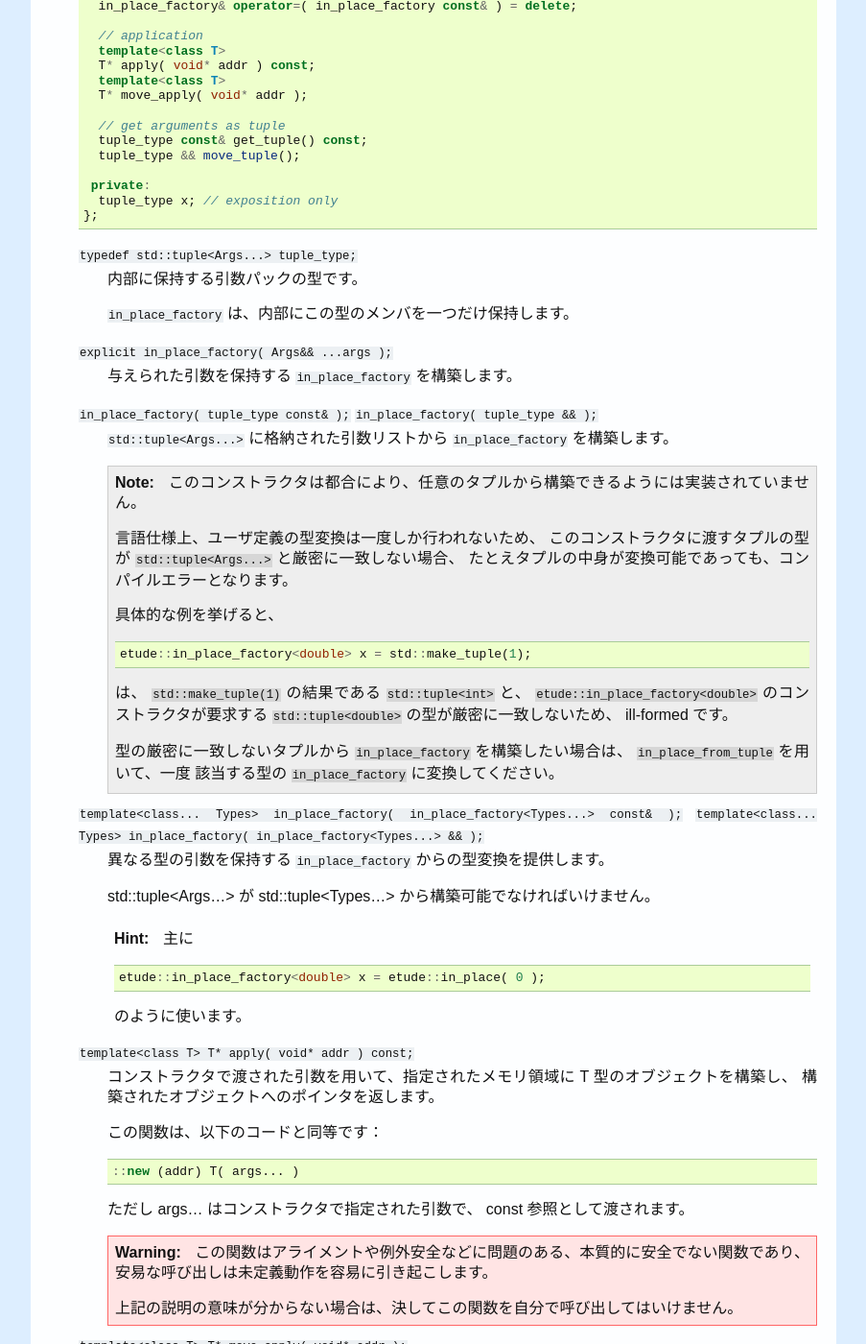
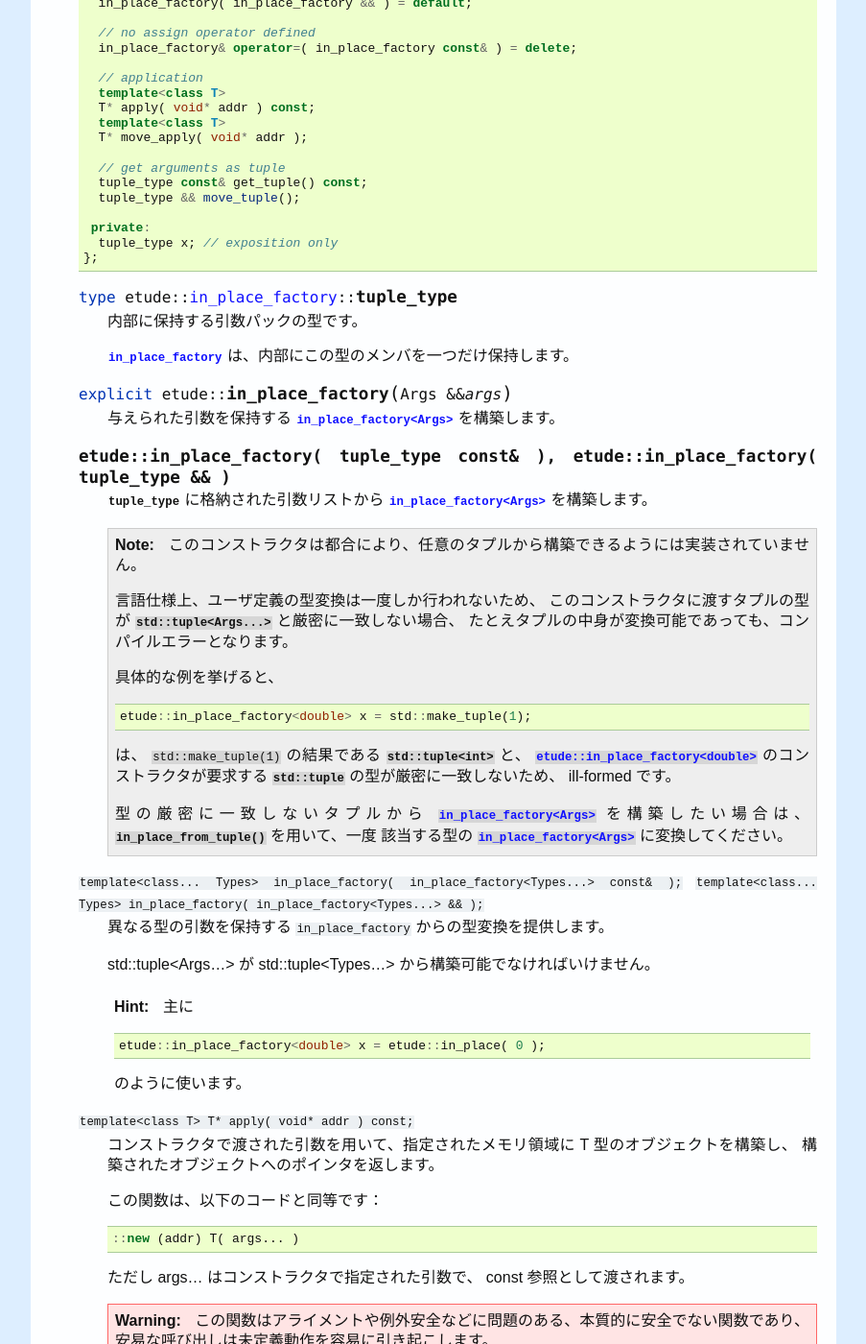
Before and after one commit to gintenlabo/etude, a Sphinx documentation site: the page built from docs/in-place.rst, in a window 1280 px wide and 1400 px high, scrolled down 4058 px. Shown: the whole window at 96% size, without its empty margins (198-1101 px from the left). Built offline with Sphinx 7.4.7, drawn with Linux system fonts in a browser that asks for light colours; some of the changed text lies outside the part shown.

Commit message:
作業中断するので commit

```diff
--- a/docs/in-place.rst
+++ b/docs/in-place.rst
@@ -164,21 +164,22 @@ under construction...
 
     using boost::in_place_factory_base;
 
-    template<class T> struct is_in_place_factory;
+    template<class T> class is_in_place_factory;
 
   }
 
-``template<class T> struct is_in_place_factory;``
-  T が（CV修飾された） InPlaceFactory （ ``boost::in_place_factory_base`` から派生したクラス）
-  の場合、あるいは InPlaceFactory への参照である場合には
-  ``std::true_type`` を継承し、そうでなければ ``std::false_type`` を継承したメタ関数です。
+.. class:: etude::is_in_place_factory<T>
+
+  このクラスは、 T が（CV修飾された） InPlaceFactory （ :class:`boost::in_place_factory_base`
+  から派生したクラス）の場合、あるいは InPlaceFactory への参照である場合には
+  :class:`std::true_type` を継承し、そうでなければ :class:`std::false_type` を継承します。
 
   .. hint::
 
     特別な理由がなければ、このメタ関数を直接使うのではなく、
 
-    代わりに ``<etude/memory/apply_in_place.hpp>`` で定義されたメタ関数
-    ``etude::is_in_place_applyable`` を使う方がよいでしょう。
+    代わりに :file:`<etude/memory/apply_in_place.hpp>` で定義されたメタ関数
+    :class:`etude::is_in_place_applyable` を使う方がよいでしょう。
 
 
 <etude/memory/in_place_factory.hpp>
@@ -222,8 +223,9 @@ under construction...
 
   }
 
-``template<class... Args> class in_place_factory;``
-  ``etude::in_place`` の結果を保持するためのクラス。
+.. class:: etude::in_place_factory<Args>
+
+  :func:`etude::in_place` の結果を保持するためのクラス。
 
   このクラスは InPlaceFactory の要件を満たします。
 
@@ -268,35 +270,38 @@ under construction...
     };
 
 
-  ``typedef std::tuple<Args...> tuple_type;``
+  .. type:: etude::in_place_factory::tuple_type
+
     内部に保持する引数パックの型です。
 
-    ``in_place_factory`` は、内部にこの型のメンバを一つだけ保持します。
+    :class:`in_place_factory` は、内部にこの型のメンバを一つだけ保持します。
 
-  ``explicit in_place_factory( Args&& ...args );``
-    与えられた引数を保持する ``in_place_factory`` を構築します。
+  .. function:: explicit etude::in_place_factory( Args&& args )
 
-  ``in_place_factory( tuple_type const& );`` ``in_place_factory( tuple_type && );``
-    ``std::tuple<Args...>`` に格納された引数リストから ``in_place_factory`` を構築します。
+    与えられた引数を保持する :class:`in_place_factory\<Args\>` を構築します。
+
+  .. function:: etude::in_place_factory( tuple_type const& ), etude::in_place_factory( tuple_type && )
+
+    :type:`tuple_type` に格納された引数リストから :class:`in_place_factory\<Args\>` を構築します。
 
     .. note::
 
       このコンストラクタは都合により、任意のタプルから構築できるようには実装されていません。
 
       言語仕様上、ユーザ定義の型変換は一度しか行われないため、
-      このコンストラクタに渡すタプルの型が ``std::tuple<Args...>`` と厳密に一致しない場合、
+      このコンストラクタに渡すタプルの型が :type:`std::tuple\<Args...\>` と厳密に一致しない場合、
       たとえタプルの中身が変換可能であっても、コンパイルエラーとなります。
 
       具体的な例を挙げると、 ::
 
         etude::in_place_factory<double> x = std::make_tuple(1);
 
-      は、 ``std::make_tuple(1)`` の結果である ``std::tuple<int>`` と、
-      ``etude::in_place_factory<double>`` のコンストラクタが要求する ``std::tuple<double>``
+      は、 ``std::make_tuple(1)`` の結果である :type:`std::tuple\<int\>` と、
+      :type:`etude::in_place_factory\<double\>` のコンストラクタが要求する :type:`std::tuple<double>`
       の型が厳密に一致しないため、 ill-formed です。
 
-      型の厳密に一致しないタプルから ``in_place_factory`` を構築したい場合は、
-      ``in_place_from_tuple`` を用いて、一度 該当する型の ``in_place_factory`` に変換してください。
+      型の厳密に一致しないタプルから :class:`in_place_factory\<Args\>` を構築したい場合は、
+      :func:`in_place_from_tuple` を用いて、一度 該当する型の :class:`in_place_factory\<Args\>` に変換してください。
 
   ``template<class... Types> in_place_factory( in_place_factory<Types...> const& );`` ``template<class... Types> in_place_factory( in_place_factory<Types...> && );``
     異なる型の引数を保持する ``in_place_factory`` からの型変換を提供します。
```
